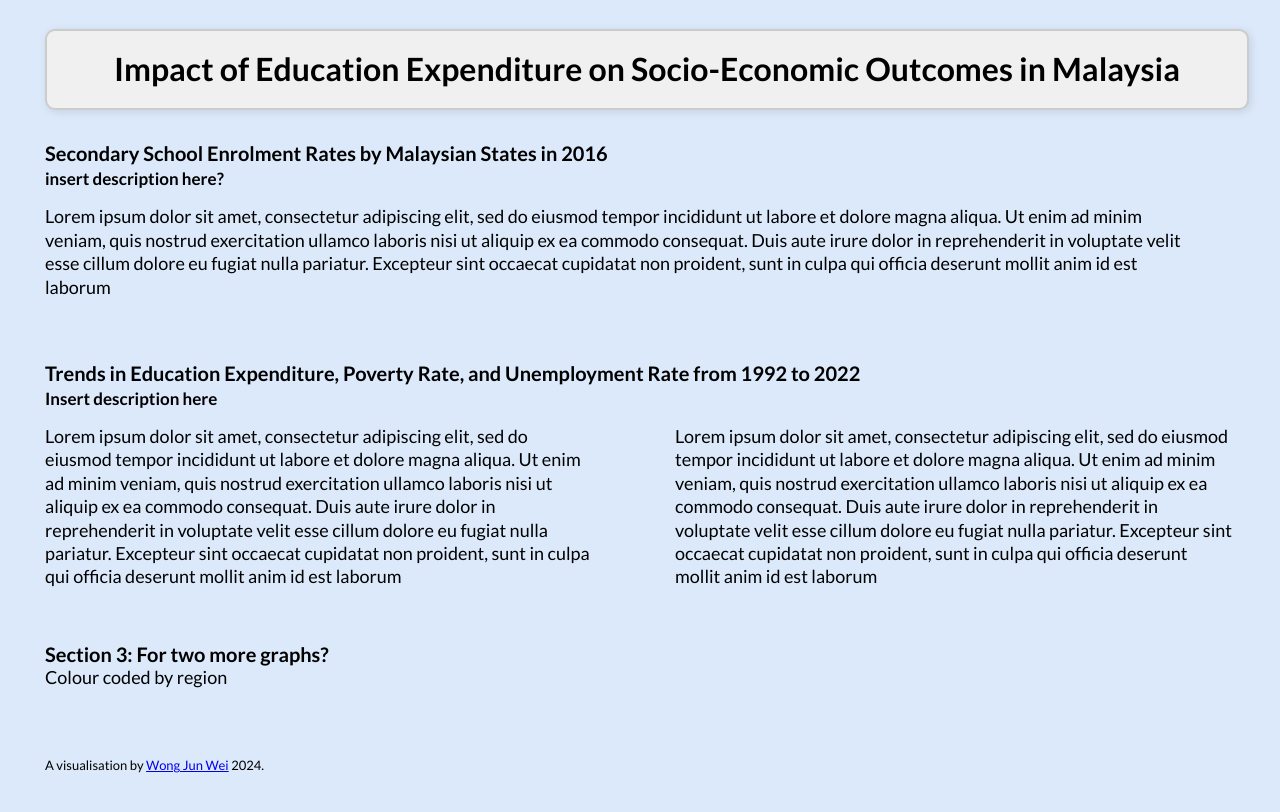
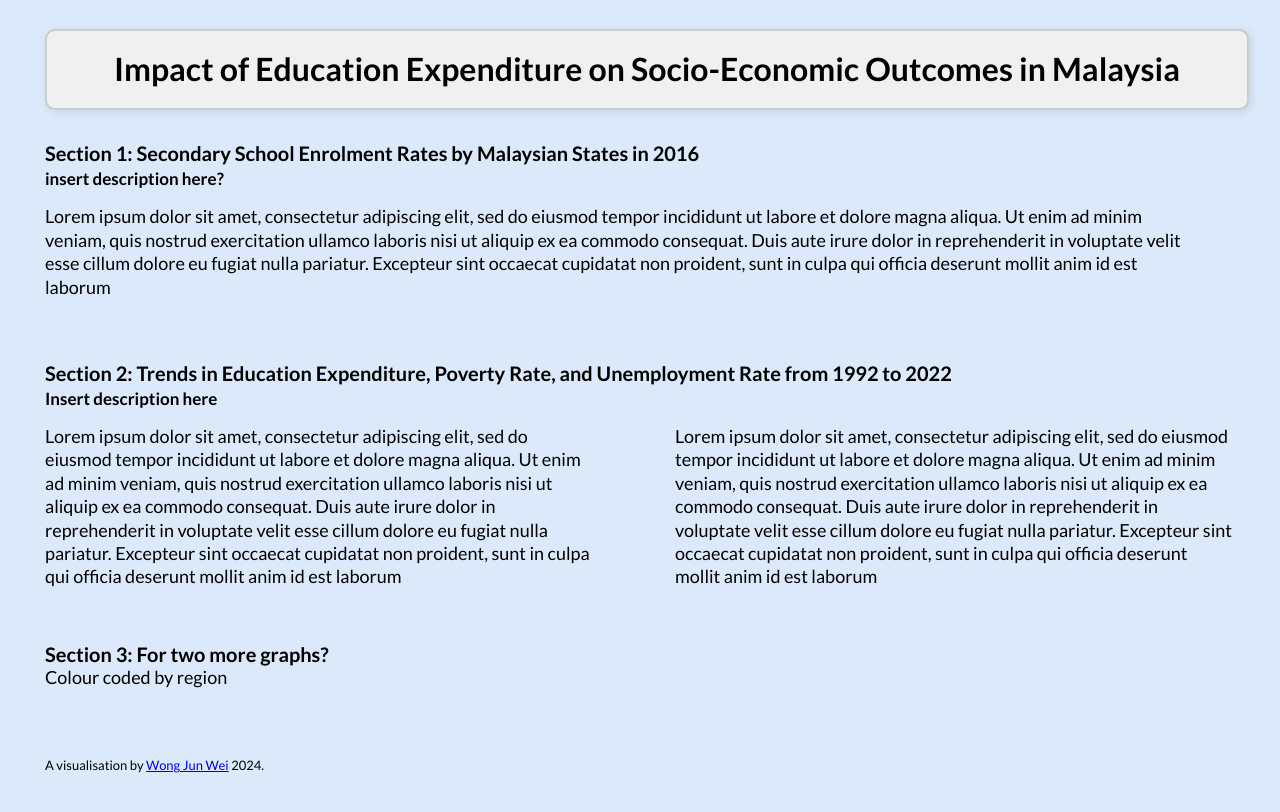
Before and after one commit to wongjunwei030203/FIT3179_Assignment_2, a plain HTML site: page index.html in a window 1280 px wide. Drawn offline with nearby package versions, Linux system fonts and the light colour scheme; a script that the page names is missing.

Commit message:
Update index.html

```diff
--- a/index.html
+++ b/index.html
@@ -46,7 +46,7 @@
     <!-- Section 1: Map -->
     <div class="pure-g">
       <div class="pure-u-1">
-          <h2>Secondary School Enrolment Rates by Malaysian States in 2016</h2>
+          <h2>Section 1: Secondary School Enrolment Rates by Malaysian States in 2016</h2>
           <h3>insert description here?</h3>
       </div>
 
@@ -59,7 +59,7 @@
     <!-- Section 2: Line chart and Bubble Plot -->
     <div class="pure-g">
       <div class="pure-u-1">
-          <h2>Trends in Education Expenditure, Poverty Rate, and Unemployment Rate from 1992 to 2022</h2>
+          <h2>Section 2: Trends in Education Expenditure, Poverty Rate, and Unemployment Rate from 1992 to 2022</h2>
           <h3>Insert description here</h2>
       </div>
 
```
